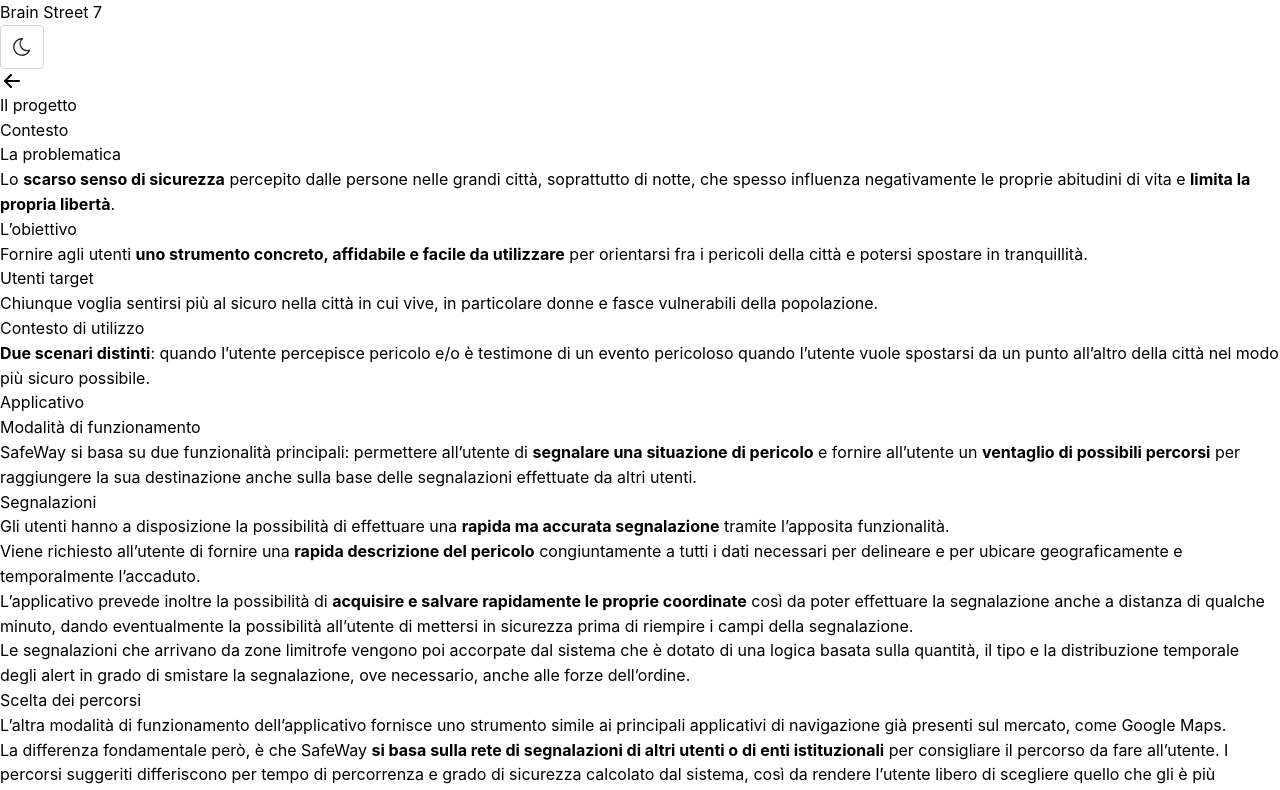
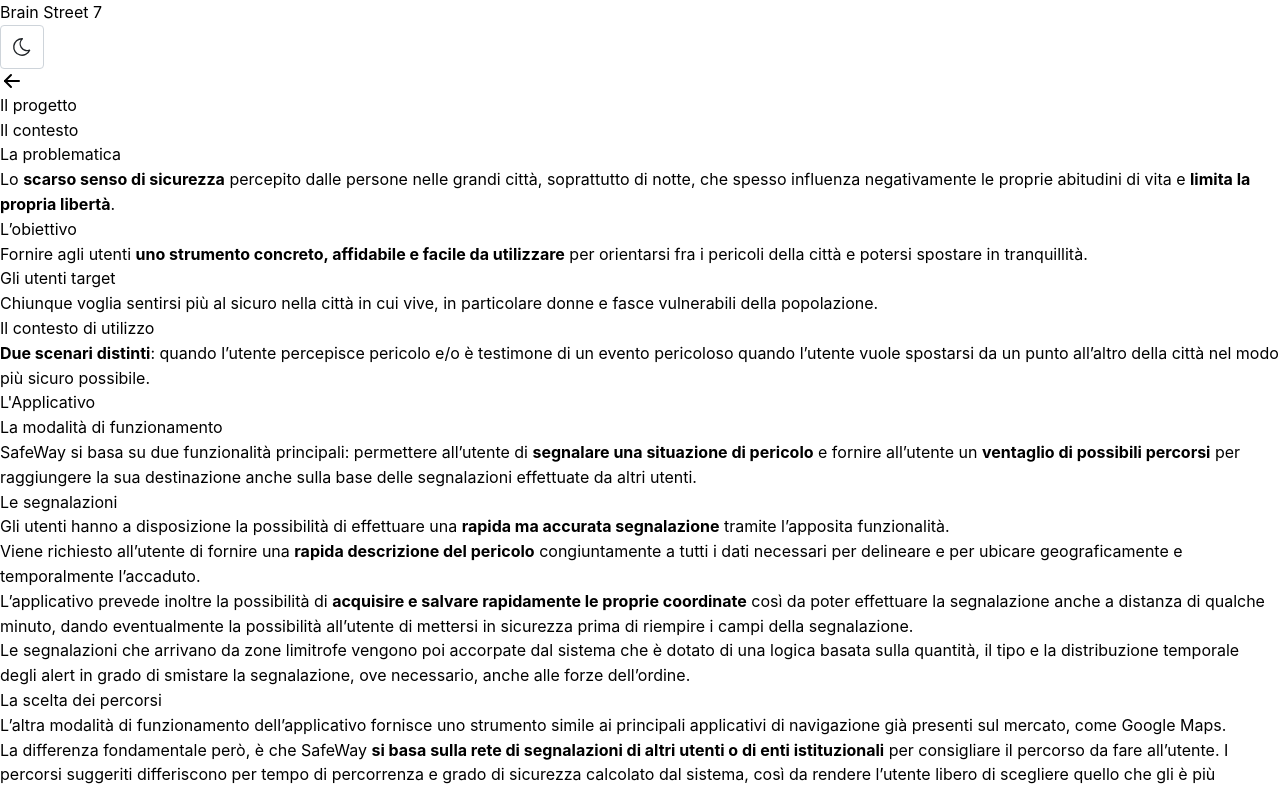
Before and after one commit to Masterquiz/Brain-Street-7, a Next.js app: page /project in a window 1280 px wide. Shown: the top 790 px of the page. Built offline with nearby package versions, Linux system fonts and the light colour scheme.

Commit message:
Fix: conform titles style in project detail

```diff
--- a/src/app/(details)/project/page.tsx
+++ b/src/app/(details)/project/page.tsx
@@ -15,7 +15,7 @@ export default function Prototype() {
       <div>
         {/*<p className="mb-2">Progetto a tema “Urban Well-Being” [...] </p>*/}
 
-        <h1 className="mt-6 text-2xl font-bold">Contesto</h1>
+        <h1 className="mt-6 text-2xl font-bold">Il contesto</h1>
 
         <h2 className="mt-3 text-xl">La problematica </h2>
         <p className="mb-2">
@@ -35,13 +35,13 @@ export default function Prototype() {
           tranquillità.
         </p>
 
-        <h2 className="mt-3 text-xl">Utenti target </h2>
+        <h2 className="mt-3 text-xl">Gli utenti target </h2>
         <p className="mb-2">
           Chiunque voglia sentirsi più al sicuro nella città in cui vive, in
           particolare donne e fasce vulnerabili della popolazione.
         </p>
 
-        <h2 className="mt-3 text-xl">Contesto di utilizzo </h2>
+        <h2 className="mt-3 text-xl">Il contesto di utilizzo </h2>
         <p className="mb-2">
           <strong>Due scenari distinti</strong>: quando l’utente percepisce
           pericolo e/o è testimone di un evento pericoloso quando l’utente vuole
@@ -49,9 +49,9 @@ export default function Prototype() {
           possibile.
         </p>
 
-        <h1 className="mt-6 text-2xl font-bold">Applicativo</h1>
+        <h1 className="mt-6 text-2xl font-bold">L'Applicativo</h1>
 
-        <h2 className="mt-3 text-xl">Modalità di funzionamento</h2>
+        <h2 className="mt-3 text-xl">La modalità di funzionamento</h2>
         <p className="mb-2">
           SafeWay si basa su due funzionalità principali: permettere all’utente
           di <strong>segnalare una situazione di pericolo</strong> e fornire
@@ -60,7 +60,7 @@ export default function Prototype() {
           effettuate da altri utenti.
         </p>
 
-        <h2 className="mt-3 text-xl">Segnalazioni</h2>
+        <h2 className="mt-3 text-xl">Le segnalazioni</h2>
         <p className="mb-2">
           Gli utenti hanno a disposizione la possibilità di effettuare una{" "}
           <strong>rapida ma accurata segnalazione</strong> tramite l’apposita
@@ -85,7 +85,7 @@ export default function Prototype() {
           e la distribuzione temporale degli alert in grado di smistare la
           segnalazione, ove necessario, anche alle forze dell’ordine.
         </p>
-        <h2 className="mt-3 text-xl">Scelta dei percorsi</h2>
+        <h2 className="mt-3 text-xl">La scelta dei percorsi</h2>
         <p className="mb-2">
           L’altra modalità di funzionamento dell’applicativo fornisce uno
           strumento simile ai principali applicativi di navigazione già presenti
@@ -146,7 +146,7 @@ export default function Prototype() {
           percorso che si sta seguendo e rispetto alla posizione degli amici.
         </p>
 
-        <h1 className="mt-6 text-2xl font-bold">Prototipo</h1>
+        <h1 className="mt-6 text-2xl font-bold">Il prototipo</h1>
         <p className="mb-2">
           Il prototipo è naturalmente{" "}
           <strong>molto più limitato e schematico</strong> rispetto
```
